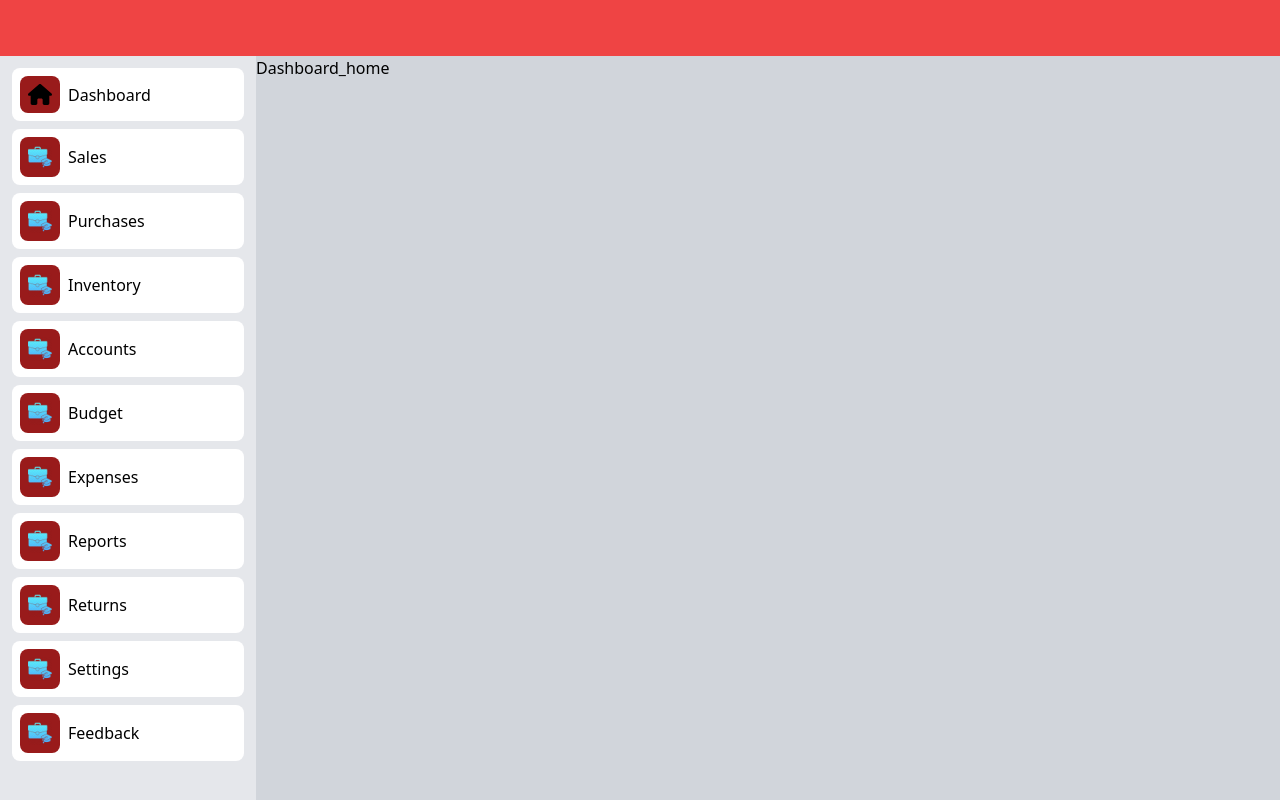
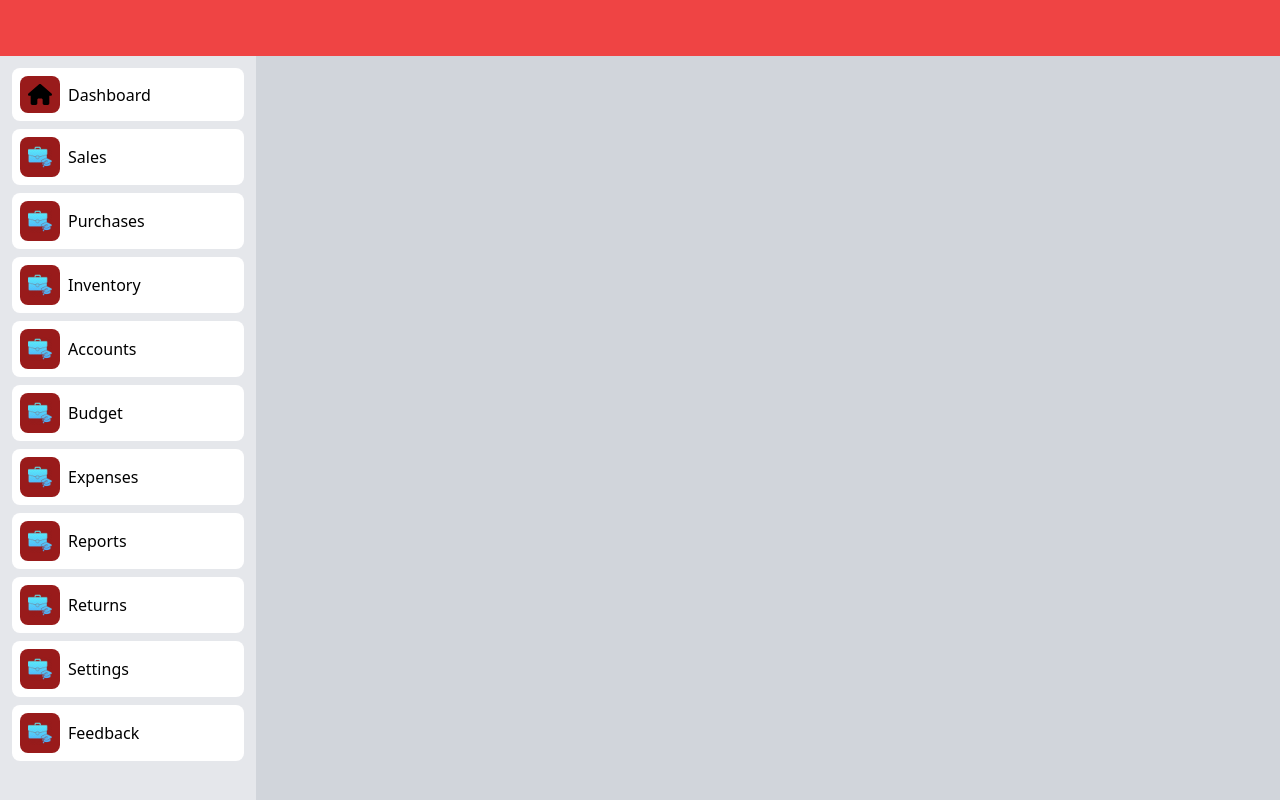
Before and after one commit to pmaxy/EMTECH_E_HASIBU_FRONTEND, a Vue app in the folder E-HASIBU/: page /Dashboard_home in a window 1280 px wide. Built offline with nearby package versions, Linux system fonts and the light colour scheme.

Commit message:
modified main

```diff
--- a/E-HASIBU/src/components/User/Dashboard/Dashboard.vue
+++ b/E-HASIBU/src/components/User/Dashboard/Dashboard.vue
@@ -21,7 +21,6 @@
 
 <script>
 import Footer from './footer/Footer.vue'
-import Dashboard_home from './Main/Dashboard_home.vue'
 import Feedback from './Main/Feedback.vue'
 import Navbar from './Navbar/Navbar.vue'
 import Sidebar from './sidebar/Sidebar.vue'
@@ -31,7 +30,6 @@ export default {
     name:"Dashboard",
     components:{
         Navbar,
-        Dashboard_home,
         Sidebar,
         Footer,
         Feedback,
--- a/E-HASIBU/src/components/User/Dashboard/Main/Dashboard_home.vue
+++ b/E-HASIBU/src/components/User/Dashboard/Main/Dashboard_home.vue
@@ -1,5 +1,6 @@
 <template>
-    <h1>Dashboard_home</h1>
+
+
 
 </template>
 
--- a/E-HASIBU/src/router/index.js
+++ b/E-HASIBU/src/router/index.js
@@ -6,7 +6,7 @@ const router = createRouter({
     {
       path: '/',
       name: 'Dashboard',
-      component: () => import('../components/User/Dashboard/Dashboard.vue')
+      component: () => import('../components/User/Dashboard/Dashboard.vue'),
     },
         {
           path: '/Feedback',
@@ -69,6 +69,9 @@ const router = createRouter({
           name: 'Purchases',
           component: () => import('../components/User/Dashboard/Main/Purchases.vue')
         }
+
+
+
   ]
 })
 
```
Also changed, not shown: E-HASIBU/src/components/User/Dashboard/Main/Purchases.vue (renamed from E-HASIBU/src/components/User/Dashboard/Main/Purchase.vue). Lines whose indentation alone changed are shown as unchanged.
